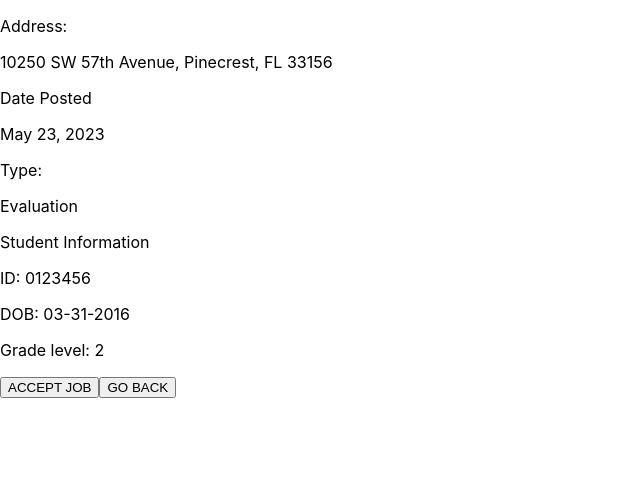
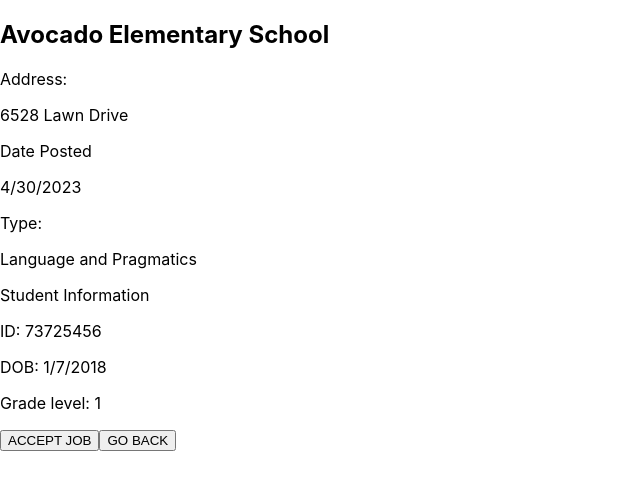
Before and after one commit to GabrielaSernaBanks/capstone, a React (Create React App) app: page /jobdetails/09867 in a window 1280 px wide. Shown: the top 490 px of the page, without its empty margins (0-640 px from the left). Built offline with nearby package versions, Linux system fonts and the light colour scheme.

Commit message:
Added data from json for job post details page

```diff
--- a/src/pages/Therapist-SidePages/SingleJobDetails/SingleJobDetails.js
+++ b/src/pages/Therapist-SidePages/SingleJobDetails/SingleJobDetails.js
@@ -1,39 +1,40 @@
 import { useEffect, useState } from "react";
 import { useParams } from "react-router-dom";
 
-
-const SingleJobDetails = (props) => {
+function SingleJobDetails() {
 
   const { case_id } = useParams();
-  console.log(case_id);
+  const [caseInfo, setCaseInfo] = useState([]);
+  const data = require('../../../data/cases.json')
+  const item = data.find((item) => item.case_id === case_id);
 
   return (
     <div>
-      {/* <h2>{school_name}</h2> */}
+      <h2>{item.school_name}</h2>
       <section>
         <p>Address:</p>
-        <p>10250 SW 57th Avenue, Pinecrest, FL 33156</p>
+        <p>{item.school_address}</p>
       </section>
       <section>
         <div>
           <p>Date Posted</p>
-          <p>May 23, 2023</p>
+          <p>{item.date_posted}</p>
         </div>
         <div>
           <p>Type:</p>
-          <p>Evaluation</p>
+          <p>{item.type}</p>
         </div>
       </section>
       <section>
         <p>Student Information</p>
-        <p>ID: 0123456</p>
-        <p>DOB: 03-31-2016</p>
-        <p>Grade level: 2</p>
+        <p>ID: {item.student_id}</p>
+        <p>DOB: {item.student_dob}</p>
+        <p>Grade level: {item.student_grade}</p>
       </section>
       <div>
-				<button >ACCEPT JOB</button>
-				<button>GO BACK</button>
-			</div>
+        <button >ACCEPT JOB</button>
+        <button>GO BACK</button>
+      </div>
     </div>
   );
 }
```
